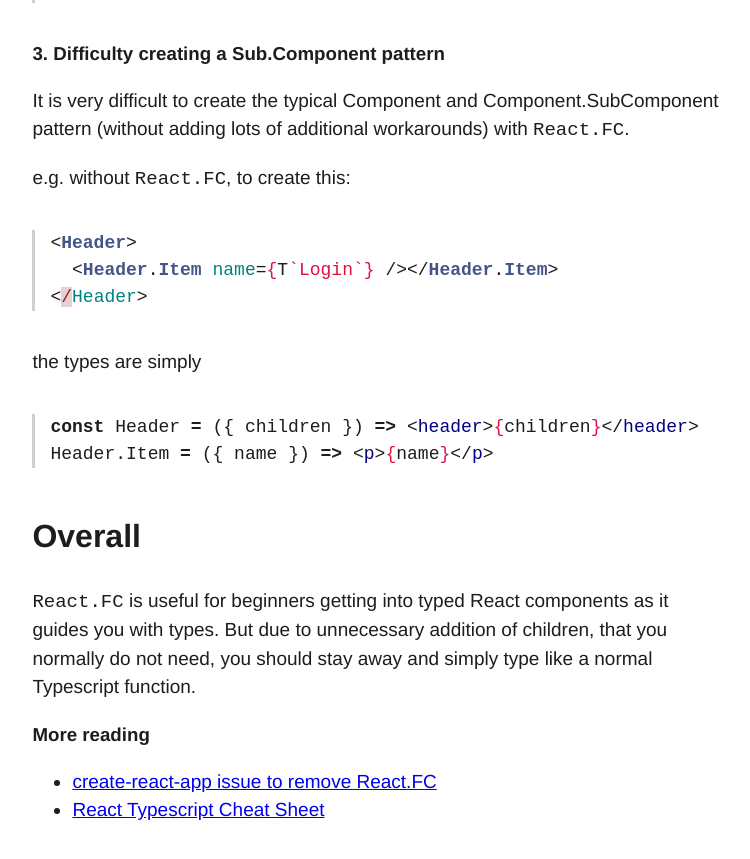
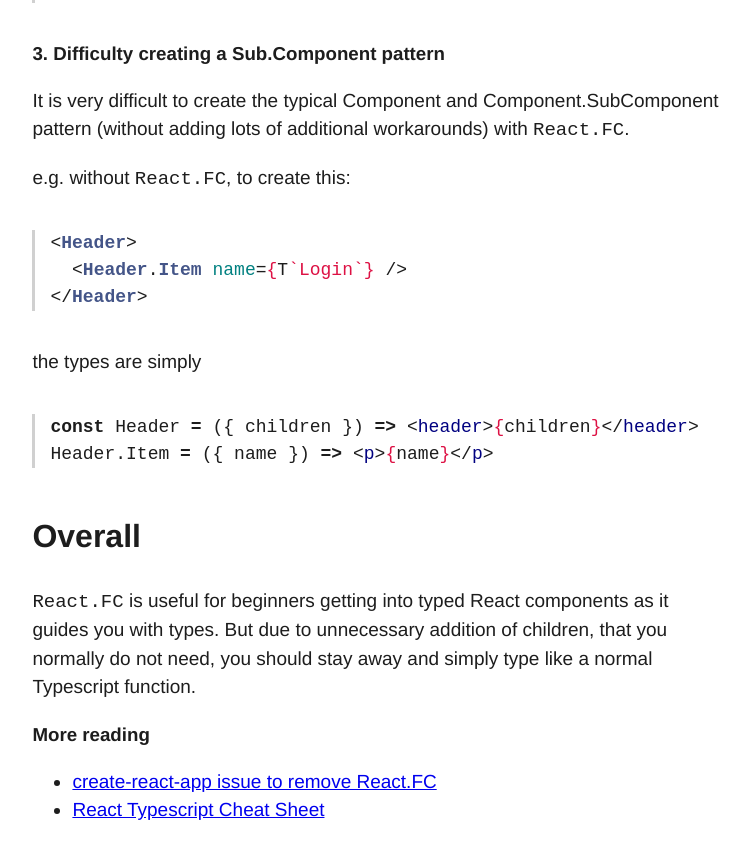
Before and after one commit to harrymt/blog, a Jekyll site: the page built from _posts/2020-05-20-react-typescript-react-fc.md, in a window 1280 px wide and 900 px high, scrolled down 4771 px. Shown: the top 859 px of the window, without its empty margins (262-1012 px from the left). Built offline with Jekyll 4.4.1, drawn with Linux system fonts in a browser that asks for light colours.

Commit message:
Update 2020-05-20-react-typescript-react-fc.md

````diff
--- a/_posts/2020-05-20-react-typescript-react-fc.md
+++ b/_posts/2020-05-20-react-typescript-react-fc.md
@@ -181,7 +181,7 @@ e.g. without `React.FC`, to create this:
 
 ```tsx
 <Header>
-  <Header.Item name={T`Login`} /></Header.Item>
+  <Header.Item name={T`Login`} />
 </Header>
 ```
 
````
